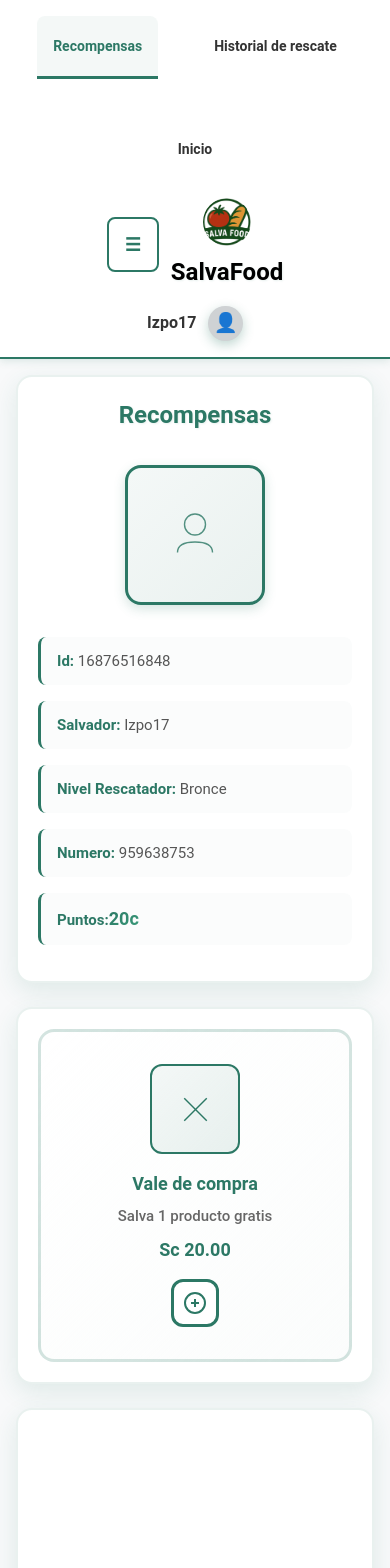
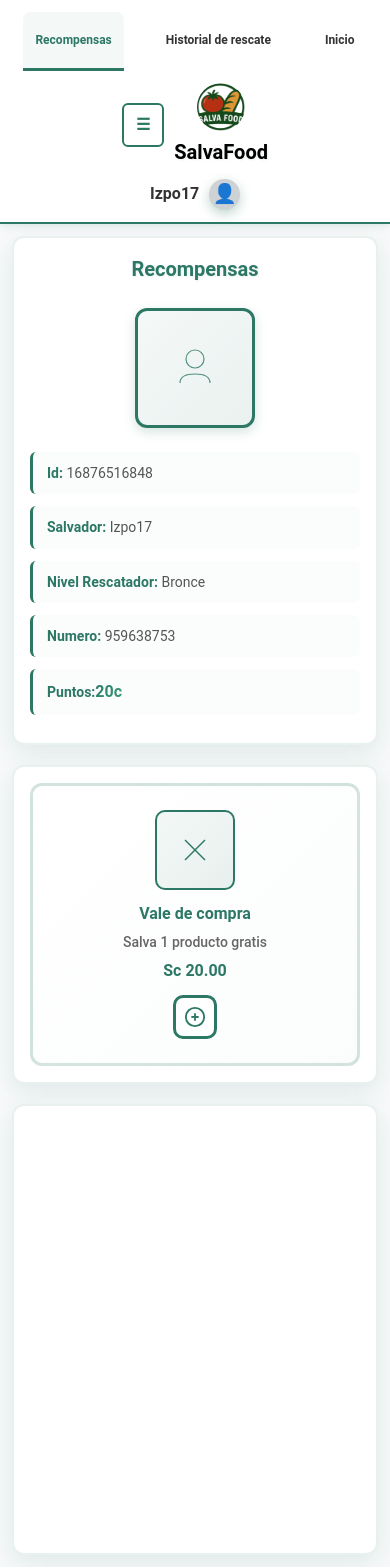
Before and after one commit to IzpoDev/salva-food-frontend, an Angular app: page /reward in a window 390 px wide. Shown: the top 1568 px of the page. Built offline with nearby package versions, Linux system fonts and the light colour scheme.

Commit message:
cambios en la vista de recompensas v1.2

```diff
--- a/src/app/pages/reward/reward.component.css
+++ b/src/app/pages/reward/reward.component.css
@@ -27,47 +27,44 @@
   width: 100%;
 }
 
-/* Main Navigation - Navbar más largo, centrado y letras negras */
+/* Main Navigation - Reducir paddings */
 .main-nav {
   background: white;
   display: flex;
   justify-content: space-between;
   align-items: center;
-  padding: 0 25em;
+  padding: 1rem 2rem; /* Reducido significativamente */
   box-shadow: 0 2px 8px rgba(44, 120, 101, 0.15);
   border-bottom: 2px solid #2C7865;
   position: sticky;
   top: 0;
   z-index: 50;
-  min-height: 80px;
+  min-height: 70px; /* Reducido de 80px */
 }
 
 .nav-left {
   display: flex;
   align-items: center;
-  gap: 20px;
-  /* Removí los paddings que agregaste */
+  gap: 15px; /* Reducido */
 }
 
 .brand-container {
   display: flex;
   align-items: center;
-  justify-content: center;
-  gap: 12px;
+  gap: 10px; /* Reducido */
 }
 
-/* Botón toggle oculto por defecto - solo visible en móvil */
 .menu-btn {
   background: none;
   border: 2px solid #2C7865;
   color: #2C7865;
-  font-size: 18px;
+  font-size: 16px; /* Reducido */
   cursor: pointer;
-  padding: 12px 16px;
-  border-radius: 8px;
+  padding: 8px 12px; /* Reducido */
+  border-radius: 6px;
   transition: all 0.3s ease;
   font-weight: bold;
-  display: none; /* Oculto por defecto */
+  display: none;
 }
 
 .menu-btn:hover {
@@ -78,7 +75,7 @@
 }
 
 .brand {
-  font-size: 32px;
+  font-size: 28px; /* Reducido de 32px */
   font-weight: 700;
   margin: 0;
   text-shadow: 1px 1px 2px rgba(44, 120, 101, 0.1);
@@ -86,7 +83,7 @@
 
 .nav-center {
   display: flex;
-  gap: 40px;
+  gap: 30px; /* Reducido de 40px */
   align-items: center;
   justify-content: center;
   flex: 1;
@@ -95,11 +92,11 @@
 .nav-link {
   text-decoration: none;
   color: #333;
-  padding: 16px 24px;
+  padding: 12px 20px; /* Reducido */
   border-bottom: 3px solid transparent;
   transition: all 0.3s ease;
   font-weight: 600;
-  font-size: 18px;
+  font-size: 16px; /* Reducido de 18px */
   border-radius: 8px 8px 0 0;
   text-align: center;
 }
@@ -118,15 +115,13 @@
 .nav-right {
   display: flex;
   align-items: center;
-  justify-content: center;
-  gap: 20px;
-  /* Removí el padding-right que agregaste */
+  gap: 15px; /* Reducido */
 }
 
 .user-id {
   color: #333;
   font-weight: 600;
-  font-size: 1.7em;
+  font-size: 1.4em; /* Reducido */
 }
 
 .profile-btn {
@@ -134,11 +129,11 @@
   color: white;
   border: none;
   border-radius: 50%;
-  width: 2.5em;
-  height: 2.5em;
+  width: 2.2em; /* Reducido */
+  height: 2.2em; /* Reducido */
   cursor: pointer;
   transition: all 0.3s ease;
-  font-size: 2em;
+  font-size: 1.8em; /* Reducido */
   box-shadow: 0 4px 12px rgba(44, 120, 101, 0.3);
 }
 
@@ -147,32 +142,32 @@
   box-shadow: 0 6px 16px rgba(44, 120, 101, 0.4);
 }
 
-/* Main Content */
+/* Main Content - Reducir paddings */
 .main-content {
-  padding: 40px 32px;
+  padding: 30px 20px; /* Reducido significativamente */
 }
 
 .content-wrapper {
   display: grid;
-  grid-template-columns: 320px 1fr 320px;
-  gap: 40px;
-  max-width: 1400px;
+  grid-template-columns: 300px 1fr 300px; /* Reducido */
+  gap: 30px; /* Reducido */
+  max-width: 1200px; /* Reducido */
   margin: 0 auto;
 }
 
-/* Left Panel */
+/* Left Panel - Reducir paddings */
 .left-panel {
   background: white;
-  border-radius: 16px;
-  padding: 32px;
+  border-radius: 12px; /* Reducido */
+  padding: 24px; /* Reducido */
   box-shadow: 0 8px 24px rgba(44, 120, 101, 0.12);
   border: 2px solid rgba(44, 120, 101, 0.1);
   height: fit-content;
 }
 
 .section-title {
-  margin: 0 0 32px 0;
-  font-size: 28px;
+  margin: 0 0 24px 0; /* Reducido */
+  font-size: 24px; /* Reducido */
   font-weight: 700;
   color: #2C7865;
   text-align: center;
@@ -181,15 +176,15 @@
 
 .user-profile {
   text-align: center;
-  margin-bottom: 32px;
+  margin-bottom: 24px; /* Reducido */
 }
 
 .profile-avatar {
-  width: 140px;
-  height: 140px;
+  width: 120px; /* Reducido */
+  height: 120px; /* Reducido */
   border: 3px solid #2C7865;
-  border-radius: 16px;
-  margin: 0 auto 24px;
+  border-radius: 12px;
+  margin: 0 auto 20px; /* Reducido */
   display: flex;
   align-items: center;
   justify-content: center;
@@ -204,8 +199,8 @@
 }
 
 .avatar-icon {
-  width: 70px;
-  height: 70px;
+  width: 60px; /* Reducido */
+  height: 60px; /* Reducido */
   opacity: 0.8;
 }
 
@@ -214,12 +209,12 @@
 }
 
 .user-info p {
-  margin: 16px 0;
+  margin: 12px 0; /* Reducido */
   color: #555;
-  font-size: 15px;
+  font-size: 14px; /* Reducido */
   line-height: 1.6;
-  padding: 12px 16px;
-  border-radius: 8px;
+  padding: 10px 14px; /* Reducido */
+  border-radius: 6px;
   background: rgba(44, 120, 101, 0.02);
   border-left: 3px solid #2C7865;
 }
@@ -232,18 +227,18 @@
 .points {
   color: #2C7865;
   font-weight: 700;
-  font-size: 18px;
+  font-size: 16px; /* Reducido */
   background: linear-gradient(135deg, #2C7865, #3a9b7a);
   -webkit-background-clip: text;
   -webkit-text-fill-color: transparent;
   background-clip: text;
 }
 
-/* Center Panel */
+/* Center Panel - Reducir paddings */
 .center-panel {
   background: white;
-  border-radius: 16px;
-  padding: 40px;
+  border-radius: 12px;
+  padding: 30px; /* Reducido */
   box-shadow: 0 8px 24px rgba(44, 120, 101, 0.12);
   border: 2px solid rgba(44, 120, 101, 0.1);
   display: flex;
@@ -253,16 +248,16 @@
 
 .reward-card {
   border: 3px solid rgba(44, 120, 101, 0.2);
-  border-radius: 16px;
-  padding: 32px;
+  border-radius: 12px;
+  padding: 24px; /* Reducido */
   display: flex;
   align-items: center;
-  gap: 24px;
+  gap: 20px; /* Reducido */
   cursor: pointer;
   transition: all 0.4s ease;
   background: linear-gradient(135deg, white, rgba(44, 120, 101, 0.02));
   width: 100%;
-  max-width: 450px;
+  max-width: 400px; /* Reducido */
   position: relative;
   overflow: hidden;
 }
@@ -289,10 +284,10 @@
 }
 
 .card-icon {
-  width: 90px;
-  height: 90px;
+  width: 80px; /* Reducido */
+  height: 80px; /* Reducido */
   border: 2px solid #2C7865;
-  border-radius: 12px;
+  border-radius: 10px;
   display: flex;
   align-items: center;
   justify-content: center;
@@ -306,8 +301,8 @@
 }
 
 .card-icon svg {
-  width: 45px;
-  height: 45px;
+  width: 40px; /* Reducido */
+  height: 40px; /* Reducido */
 }
 
 .card-content {
@@ -316,15 +311,15 @@
 
 .card-title {
   font-weight: 700;
-  margin: 0 0 8px 0;
+  margin: 0 0 6px 0; /* Reducido */
   color: #2C7865;
-  font-size: 18px;
+  font-size: 16px; /* Reducido */
 }
 
 .card-description {
-  margin: 0 0 8px 0;
+  margin: 0 0 6px 0; /* Reducido */
   color: #666;
-  font-size: 15px;
+  font-size: 14px; /* Reducido */
   font-weight: 500;
 }
 
@@ -332,15 +327,15 @@
   margin: 0;
   color: #2C7865;
   font-weight: 700;
-  font-size: 18px;
+  font-size: 16px; /* Reducido */
 }
 
 .add-btn {
   background: white;
   border: 3px solid #2C7865;
-  border-radius: 12px;
-  width: 48px;
-  height: 48px;
+  border-radius: 10px;
+  width: 44px; /* Reducido */
+  height: 44px; /* Reducido */
   cursor: pointer;
   transition: all 0.3s ease;
   display: flex;
@@ -351,8 +346,8 @@
 }
 
 .add-btn svg {
-  width: 24px;
-  height: 24px;
+  width: 22px; /* Reducido */
+  height: 22px; /* Reducido */
 }
 
 .add-btn:hover, .add-btn.active {
@@ -362,11 +357,11 @@
   box-shadow: 0 4px 12px rgba(44, 120, 101, 0.4);
 }
 
-/* Right Panel */
+/* Right Panel - Reducir paddings */
 .right-panel {
   background: white;
-  border-radius: 16px;
-  padding: 32px;
+  border-radius: 12px;
+  padding: 24px; /* Reducido */
   box-shadow: 0 8px 24px rgba(44, 120, 101, 0.12);
   border: 2px solid rgba(44, 120, 101, 0.1);
   height: fit-content;
@@ -386,20 +381,20 @@
 .cart-header {
   display: flex;
   align-items: center;
-  gap: 16px;
-  padding: 20px;
+  gap: 14px; /* Reducido */
+  padding: 16px; /* Reducido */
   border: 2px solid rgba(44, 120, 101, 0.2);
-  border-radius: 12px;
-  margin-bottom: 24px;
+  border-radius: 10px;
+  margin-bottom: 20px; /* Reducido */
   position: relative;
   background: linear-gradient(135deg, rgba(44, 120, 101, 0.02), rgba(44, 120, 101, 0.05));
 }
 
 .cart-icon {
-  width: 60px;
-  height: 60px;
+  width: 50px; /* Reducido */
+  height: 50px; /* Reducido */
   border: 2px solid #2C7865;
-  border-radius: 8px;
+  border-radius: 6px;
   display: flex;
   align-items: center;
   justify-content: center;
@@ -409,8 +404,8 @@
 }
 
 .cart-icon svg {
-  width: 28px;
-  height: 28px;
+  width: 24px; /* Reducido */
+  height: 24px; /* Reducido */
 }
 
 .cart-details {
@@ -419,22 +414,22 @@
 
 .cart-title {
   font-weight: 700;
-  margin: 0 0 4px 0;
-  font-size: 15px;
+  margin: 0 0 3px 0; /* Reducido */
+  font-size: 14px; /* Reducido */
   color: #2C7865;
 }
 
 .cart-description {
-  margin: 0 0 4px 0;
+  margin: 0 0 3px 0; /* Reducido */
   color: #666;
-  font-size: 13px;
+  font-size: 12px; /* Reducido */
   font-weight: 500;
 }
 
 .cart-price {
   margin: 0;
   font-weight: 700;
-  font-size: 15px;
+  font-size: 14px; /* Reducido */
   color: #2C7865;
 }
 
@@ -442,9 +437,9 @@
   background: linear-gradient(135deg, #2C7865, #3a9b7a);
   color: white;
   border: none;
-  border-radius: 8px;
-  width: 32px;
-  height: 32px;
+  border-radius: 6px;
+  width: 28px; /* Reducido */
+  height: 28px; /* Reducido */
   display: flex;
   align-items: center;
   justify-content: center;
@@ -459,21 +454,21 @@
 }
 
 .cart-add-btn svg {
-  width: 18px;
-  height: 18px;
+  width: 16px; /* Reducido */
+  height: 16px; /* Reducido */
 }
 
 .remove-btn {
   background: none;
   border: none;
   cursor: pointer;
-  padding: 8px;
+  padding: 6px; /* Reducido */
   position: absolute;
-  top: 8px;
-  right: 8px;
-  font-size: 18px;
+  top: 6px;
+  right: 6px;
+  font-size: 16px; /* Reducido */
   transition: all 0.3s ease;
-  border-radius: 6px;
+  border-radius: 4px;
   color: #dc3545;
 }
 
@@ -484,18 +479,18 @@
 
 .summary-details {
   border-top: 2px solid rgba(44, 120, 101, 0.1);
-  padding-top: 24px;
+  padding-top: 20px; /* Reducido */
 }
 
 .summary-row {
   display: flex;
   justify-content: space-between;
-  margin-bottom: 16px;
+  margin-bottom: 12px; /* Reducido */
   color: #666;
-  font-size: 15px;
+  font-size: 14px; /* Reducido */
   font-weight: 500;
-  padding: 8px 12px;
-  border-radius: 8px;
+  padding: 6px 10px; /* Reducido */
+  border-radius: 6px;
   background: rgba(44, 120, 101, 0.02);
 }
 
@@ -503,9 +498,9 @@
   font-weight: 700;
   color: #2C7865;
   border-top: 2px solid rgba(44, 120, 101, 0.2);
-  padding-top: 16px;
-  margin-top: 16px;
-  font-size: 18px;
+  padding-top: 12px; /* Reducido */
+  margin-top: 12px; /* Reducido */
+  font-size: 16px; /* Reducido */
   background: linear-gradient(135deg, rgba(44, 120, 101, 0.05), rgba(44, 120, 101, 0.1));
 }
 
@@ -514,12 +509,12 @@
   background: linear-gradient(135deg, #2C7865, #3a9b7a);
   color: white;
   border: none;
-  border-radius: 16px;
-  padding: 18px 24px;
-  font-size: 18px;
+  border-radius: 12px;
+  padding: 14px 20px; /* Reducido */
+  font-size: 16px; /* Reducido */
   font-weight: 700;
   cursor: pointer;
-  margin-top: 24px;
+  margin-top: 20px; /* Reducido */
   transition: all 0.4s ease;
   box-shadow: 0 4px 12px rgba(44, 120, 101, 0.3);
   text-transform: uppercase;
@@ -539,7 +534,7 @@
   box-shadow: none;
 }
 
-/* Modal Styles */
+/* Modal Styles - Mantener igual pero optimizar */
 .modal-overlay {
   position: fixed;
   top: 0;
@@ -563,9 +558,9 @@
 
 .modal-content {
   background: white;
-  border-radius: 20px;
+  border-radius: 16px;
   padding: 0;
-  max-width: 500px;
+  max-width: 450px; /* Reducido */
   width: 90%;
   max-height: 90vh;
   overflow-y: auto;
@@ -579,16 +574,16 @@
 }
 
 .modal-header {
-  padding: 32px 32px 16px;
+  padding: 24px 24px 12px; /* Reducido */
   text-align: center;
   position: relative;
   border-bottom: 1px solid #eee;
 }
 
 .success-icon {
-  margin: 0 auto 16px;
-  width: 80px;
-  height: 80px;
+  margin: 0 auto 12px; /* Reducido */
+  width: 70px; /* Reducido */
+  height: 70px; /* Reducido */
 }
 
 .success-icon svg {
@@ -598,7 +593,7 @@
 }
 
 .modal-title {
-  font-size: 28px;
+  font-size: 24px; /* Reducido */
   font-weight: 700;
   color: #2C7865;
   margin: 0;
@@ -606,15 +601,15 @@
 
 .modal-close {
   position: absolute;
-  top: 16px;
-  right: 16px;
+  top: 12px; /* Reducido */
+  right: 12px; /* Reducido */
   background: none;
   border: none;
-  font-size: 32px;
+  font-size: 28px; /* Reducido */
   color: #999;
   cursor: pointer;
-  width: 40px;
-  height: 40px;
+  width: 36px; /* Reducido */
+  height: 36px; /* Reducido */
   border-radius: 50%;
   display: flex;
   align-items: center;
@@ -628,28 +623,28 @@
 }
 
 .modal-body {
-  padding: 24px 32px;
+  padding: 20px 24px; /* Reducido */
 }
 
 .modal-message {
-  font-size: 18px;
+  font-size: 16px; /* Reducido */
   color: #333;
   text-align: center;
-  margin-bottom: 24px;
+  margin-bottom: 20px; /* Reducido */
   font-weight: 500;
 }
 
 .modal-details {
   background: #f8f9fa;
-  border-radius: 12px;
-  padding: 20px;
+  border-radius: 10px;
+  padding: 16px; /* Reducido */
 }
 
 .detail-item {
   display: flex;
   justify-content: space-between;
-  margin-bottom: 12px;
-  padding: 8px 0;
+  margin-bottom: 10px; /* Reducido */
+  padding: 6px 0; /* Reducido */
   border-bottom: 1px solid #eee;
 }
 
@@ -669,21 +664,21 @@
 }
 
 .modal-footer {
-  padding: 16px 32px 32px;
+  padding: 12px 24px 24px; /* Reducido */
   display: flex;
-  gap: 16px;
+  gap: 12px; /* Reducido */
   justify-content: center;
 }
 
 .modal-btn {
-  padding: 12px 24px;
-  border-radius: 12px;
-  font-size: 16px;
+  padding: 10px 20px; /* Reducido */
+  border-radius: 10px;
+  font-size: 14px; /* Reducido */
   font-weight: 600;
   cursor: pointer;
   transition: all 0.3s ease;
   border: none;
-  min-width: 120px;
+  min-width: 100px; /* Reducido */
 }
 
 .modal-btn.primary {
@@ -708,7 +703,7 @@
   color: white;
 }
 
-/* Animations */
+/* Animaciones - Mantener igual */
 @keyframes pulse {
   0% {
     transform: scale(1);
@@ -783,23 +778,22 @@
 /* Responsive Design */
 @media (max-width: 1200px) {
   .content-wrapper {
-    grid-template-columns: 280px 1fr 280px;
-    gap: 24px;
+    grid-template-columns: 260px 1fr 260px;
+    gap: 20px;
   }
 }
 
-/* Tablet y pantallas medianas */
 @media (max-width: 992px) {
   .content-wrapper {
     grid-template-columns: 1fr;
-    gap: 24px;
+    gap: 20px;
   }
 
   .main-nav {
     flex-direction: column;
-    gap: 16px;
+    gap: 12px;
     text-align: center;
-    padding: 20px 16px;
+    padding: 15px 12px;
   }
 
   .nav-center {
@@ -809,108 +803,93 @@
   }
 
   .nav-link {
-    font-size: 16px;
-    padding: 12px 20px;
+    font-size: 14px;
+    padding: 10px 16px;
   }
 
-  /* Mostrar el botón toggle en tablet */
   .menu-btn {
     display: block;
   }
 }
 
-/* Móvil */
 @media (max-width: 768px) {
   .main-content {
-    padding: 16px;
+    padding: 12px;
   }
 
   .left-panel, .center-panel, .right-panel {
-    padding: 20px;
+    padding: 16px;
   }
 
   .reward-card {
     flex-direction: column;
     text-align: center;
-    gap: 16px;
+    gap: 12px;
   }
 
   .cart-header {
     flex-direction: column;
     text-align: center;
-    gap: 12px;
+    gap: 10px;
   }
 
   .brand {
-    font-size: 28px;
+    font-size: 24px;
   }
 
   .section-title {
-    font-size: 24px;
+    font-size: 20px;
   }
 
   .brand-container {
     flex-direction: column;
-    gap: 8px;
+    gap: 6px;
   }
 
   .modal-content {
     width: 95%;
-    margin: 20px;
+    margin: 15px;
   }
 
   .modal-header, .modal-body, .modal-footer {
-    padding: 20px;
+    padding: 16px;
   }
 
   .modal-footer {
     flex-direction: column;
   }
 
-  /* Asegurar que el botón toggle esté visible en móvil */
   .menu-btn {
     display: block;
   }
 
-  /* Remover los paddings extra en móvil */
-  .nav-left {
-    padding-left: 0;
-    margin-left: 0;
-  }
-
-  .nav-right {
-    padding-right: 0;
-  }
-
-  /* Ajustar tamaños de texto para móvil */
   .user-id {
-    font-size: 1.2em;
+    font-size: 1.1em;
   }
 
   .profile-btn {
-    width: 2em;
-    height: 2em;
-    font-size: 1.5em;
+    width: 1.8em;
+    height: 1.8em;
+    font-size: 1.4em;
   }
 }
 
-/* Para pantallas muy pequeñas */
 @media (max-width: 480px) {
   .main-nav {
-    padding: 16px;
+    padding: 12px;
   }
 
   .nav-left, .nav-right {
-    gap: 12px;
+    gap: 10px;
   }
 
   .brand {
-    font-size: 24px;
+    font-size: 20px;
   }
 
   .nav-link {
-    font-size: 14px;
-    padding: 10px 16px;
+    font-size: 12px;
+    padding: 8px 12px;
   }
 
   .user-id {
@@ -918,8 +897,8 @@
   }
 
   .profile-btn {
-    width: 1.8em;
-    height: 1.8em;
+    width: 1.6em;
+    height: 1.6em;
     font-size: 1.2em;
   }
 }
```
